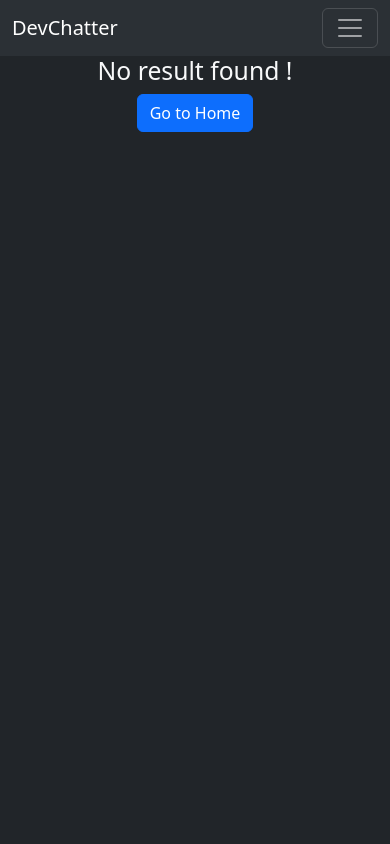
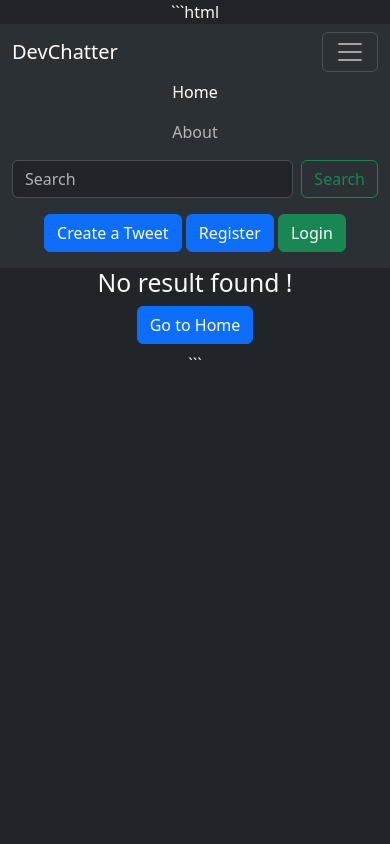
Before and after one commit to Arit-2004/dev-chatter, a Django app: template myproject/chai/templates/no_result.html in a window 390 px wide, after a click that opens the changed part. Run offline with Django 5.2, Linux system fonts and the light colour scheme; the template is opened without the code that fills it, so the values that code supplies are empty.

Commit message:
Fixing UI for mobile

````diff
--- a/myproject/templates/layout.html
+++ b/myproject/templates/layout.html
@@ -1,56 +1,136 @@
-{%load static%}
+```html
+{% load static %}
 <!DOCTYPE html>
 <html lang="en" data-bs-theme="dark">
+
 <head>
     <meta charset="UTF-8">
     <meta name="viewport" content="width=device-width, initial-scale=1.0">
+
     <title>
         {% block title %}
             Tweeter clone
         {% endblock %}
     </title>
-    <link href="https://cdn.jsdelivr.net/npm/bootstrap@5.3.8/dist/css/bootstrap.min.css" rel="stylesheet" integrity="sha384-sRIl4kxILFvY47J16cr9ZwB07vP4J8+LH7qKQnuqkuIAvNWLzeN8tE5YBujZqJLB" crossorigin="anonymous">
+
+    <link href="https://cdn.jsdelivr.net/npm/bootstrap@5.3.8/dist/css/bootstrap.min.css"
+          rel="stylesheet"
+          integrity="sha384-sRIl4kxILFvY47J16cr9ZwB07vP4J8+LH7qKQnuqkuIAvNWLzeN8tE5YBujZqJLB"
+          crossorigin="anonymous">
 </head>
-</head>
+
 <body class="bg-dark text-light text-center">
+
+    <!-- Navbar -->
     <nav class="navbar navbar-expand-lg bg-body-tertiary">
         <div class="container-fluid">
-    <a class="navbar-brand" href="#">DevChatter</a>
-    <button class="navbar-toggler" type="button" data-bs-toggle="collapse" data-bs-target="#navbarSupportedContent" aria-controls="navbarSupportedContent" aria-expanded="false" aria-label="Toggle navigation">
+
+            <a class="navbar-brand" href="{% url 'index' %}">
+                DevChatter
+            </a>
+
+            <!-- Mobile Menu Button -->
+            <button class="navbar-toggler"
+                    type="button"
+                    data-bs-toggle="collapse"
+                    data-bs-target="#navbarSupportedContent"
+                    aria-controls="navbarSupportedContent"
+                    aria-expanded="false"
+                    aria-label="Toggle navigation">
+
                 <span class="navbar-toggler-icon"></span>
             </button>
+
+            <!-- Navbar Content -->
             <div class="collapse navbar-collapse" id="navbarSupportedContent">
+
                 <ul class="navbar-nav me-auto mb-2 mb-lg-0">
+
                     <li class="nav-item">
-         <a class="nav-link active" href="{% url 'index' %}">Home</a>
+                        <a class="nav-link active"
+                           href="{% url 'index' %}">
+                            Home
+                        </a>
                     </li>
+
                     <li class="nav-item">
-          <a class="nav-link" href="#">About</a>
+                        <a class="nav-link" href="#">
+                            About
+                        </a>
                     </li>
-        <li class="nav-item">
-          <a class="nav-link disabled" aria-disabled="true">Disabled</a>
-        </li>
+
                 </ul>
-      <form class="d-flex" role="search" method="GET" {% url "index" %}>
-        <input class="form-control me-2" type="search" name="q" placeholder="Search" aria-label="Search"/>
-        <button class="btn btn-outline-success" type="submit">Search</button>
+
+                <!-- Search -->
+                <form class="d-flex mb-2 mb-lg-0"
+                      role="search"
+                      method="GET"
+                      action="{% url 'index' %}">
+
+                    <input class="form-control me-2"
+                           type="search"
+                           name="q"
+                           placeholder="Search"
+                           aria-label="Search">
+
+                    <button class="btn btn-outline-success"
+                            type="submit">
+                        Search
+                    </button>
+
                 </form>
-      <a class="btn btn-primary mx-2" href="{% url "tweet_create" %}" >Create a Tweet</a>
+
+                <!-- Create Tweet -->
+                <a class="btn btn-primary mx-lg-2 my-2 my-lg-0"
+                   href="{% url 'tweet_create' %}">
+                    Create a Tweet
+                </a>
+
                 {% if user.is_authenticated %}
-      <form method="POST" action={% url "logout" %}>
+
+                    <!-- Logout -->
+                    <form method="POST"
+                          action="{% url 'logout' %}"
+                          class="my-2 my-lg-0">
+
                         {% csrf_token %}
-        <button class="btn btn-danger mx-2" type="submit">Logout</button>
+
+                        <button class="btn btn-danger mx-lg-2"
+                                type="submit">
+                            Logout
+                        </button>
+
                     </form>
+
                 {% else %}
-        <a class="btn btn-primary mx-2"href={% url "register" %}>Register</a>
-        <a class="btn btn-success mx-2"href={% url "login" %}>Login</a></p>
+
+                    <!-- Register -->
+                    <a class="btn btn-primary mx-lg-2 my-2 my-lg-0"
+                       href="{% url 'register' %}">
+                        Register
+                    </a>
+
+                    <!-- Login -->
+                    <a class="btn btn-success mx-lg-2 my-2 my-lg-0"
+                       href="{% url 'login' %}">
+                        Login
+                    </a>
+
                 {% endif %}
+
             </div>
         </div>
     </nav>
+
+    <!-- Page Content -->
     <div class="container">
         {% block content %}
         {% endblock %}
     </div>
+
+    <!-- Bootstrap JavaScript -->
+    <script src="https://cdn.jsdelivr.net/npm/bootstrap@5.3.8/dist/js/bootstrap.bundle.min.js"></script>
+
 </body>
 </html>
+```
````
Lines whose indentation alone changed are shown as unchanged.
